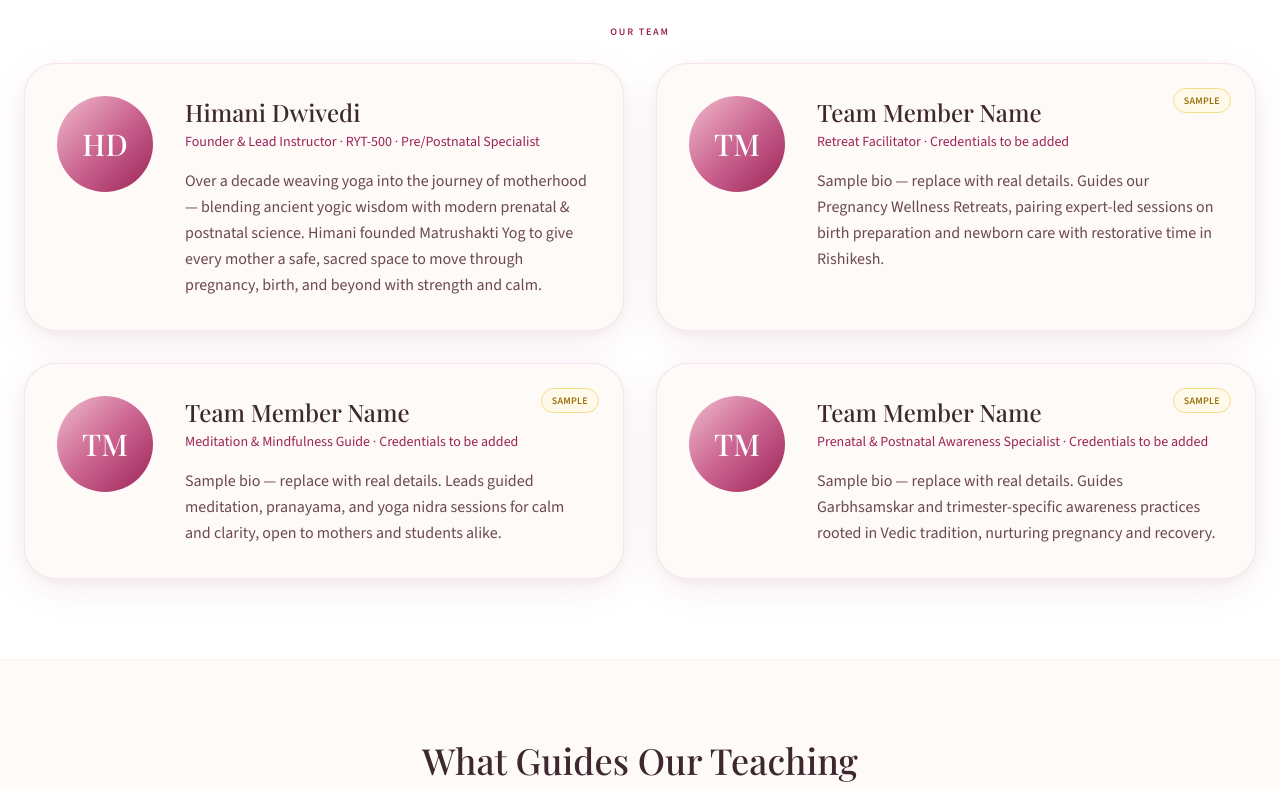
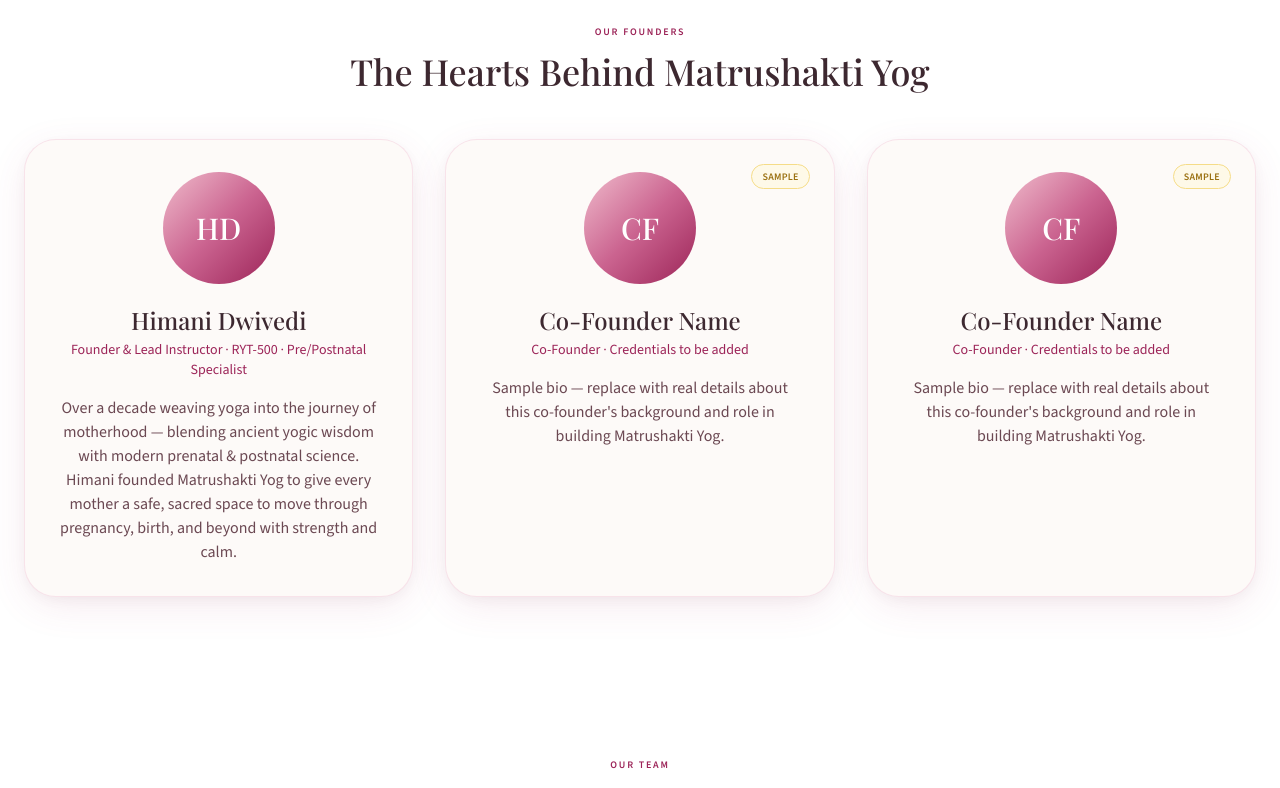
Before and after one commit to UmeshSolanki303/himyog, a Next.js app: page /about in a window 1280 px wide. Shown: the part 4480-5268 px from the top of the page. Built offline with nearby package versions, Linux system fonts and the light colour scheme; no server answers; the database is empty; a web font is replaced by a local one.

Commit message:
add founder section

```diff
--- a/app/about/page.tsx
+++ b/app/about/page.tsx
@@ -204,12 +204,11 @@
   isSample?: boolean;
 }
 
-// The 3 non-founder entries are placeholder sample data — clearly tagged
-// "Sample" in the UI below — standing in until real team members' names,
-// credentials, and bios are supplied to replace them. Real photos can still
-// be uploaded per-card from /admin/site-images at any time (photoSlotKey),
-// independent of the name/bio text.
-const team: TeamMember[] = [
+// Entries tagged isSample are placeholder data — clearly marked "Sample" in
+// the UI below — standing in until real names, credentials, and bios are
+// supplied to replace them. Real photos can still be uploaded per-card from
+// /admin/site-images at any time (photoSlotKey), independent of the text.
+const founders: TeamMember[] = [
   {
     id: "himani-dwivedi",
     photoSlotKey: "founder-photo",
@@ -218,6 +217,27 @@
     role: "Founder & Lead Instructor · RYT-500 · Pre/Postnatal Specialist",
     bio: "Over a decade weaving yoga into the journey of motherhood — blending ancient yogic wisdom with modern prenatal & postnatal science. Himani founded Matrushakti Yog to give every mother a safe, sacred space to move through pregnancy, birth, and beyond with strength and calm.",
   },
+  {
+    id: "sample-cofounder-2",
+    photoSlotKey: "cofounder-2-photo",
+    initials: "CF",
+    name: "Co-Founder Name",
+    role: "Co-Founder · Credentials to be added",
+    bio: "Sample bio — replace with real details about this co-founder's background and role in building Matrushakti Yog.",
+    isSample: true,
+  },
+  {
+    id: "sample-cofounder-3",
+    photoSlotKey: "cofounder-3-photo",
+    initials: "CF",
+    name: "Co-Founder Name",
+    role: "Co-Founder · Credentials to be added",
+    bio: "Sample bio — replace with real details about this co-founder's background and role in building Matrushakti Yog.",
+    isSample: true,
+  },
+];
+
+const teamMembers: TeamMember[] = [
   {
     id: "sample-retreat",
     photoSlotKey: "team-specialty-retreat",
@@ -246,6 +266,38 @@
     isSample: true,
   },
 ];
+
+function MemberCard({ member, photo }: { member: TeamMember; photo?: { url: string; alt?: string | null } }) {
+  return (
+    <div className="relative rounded-[2rem] overflow-hidden border border-sage-100/80 shadow-soft-lg bg-beige-50 p-6 sm:p-8 flex flex-col items-center text-center gap-5">
+      {member.isSample && (
+        <span className="absolute top-5 right-5 sm:top-6 sm:right-6 text-[10px] font-semibold uppercase tracking-wide text-gold-600 bg-gold-50 border border-gold-200 rounded-full px-2.5 py-1">
+          Sample
+        </span>
+      )}
+      {photo ? (
+        <div className="shrink-0 w-24 h-24 sm:w-28 sm:h-28 rounded-full overflow-hidden">
+          <img src={photo.url} alt={photo.alt ?? member.name} className="w-full h-full object-cover" />
+        </div>
+      ) : (
+        <div className="shrink-0 w-24 h-24 sm:w-28 sm:h-28 rounded-full bg-gradient-to-br from-sage-200 via-sage-400 to-sage-600 flex items-center justify-center">
+          <span className="text-white font-serif text-2xl sm:text-3xl font-medium select-none">
+            {member.initials}
+          </span>
+        </div>
+      )}
+      <div>
+        <h3 className="font-serif text-xl sm:text-2xl text-charcoal font-medium leading-tight">
+          {member.name}
+        </h3>
+        <p className="text-sage-600 text-sm font-medium mt-1">{member.role}</p>
+        <p className="mt-4 text-charcoal-light text-sm sm:text-base leading-relaxed">
+          {member.bio}
+        </p>
+      </div>
+    </div>
+  );
+}
 
 const values = [
   {
@@ -570,48 +622,40 @@
         </div>
       </section>
 
+      {/* Our Founders */}
+      <section className="py-12 sm:py-20 bg-white w-full border-t border-beige-200/60">
+        <div className="mx-auto px-4 sm:px-6" style={{ maxWidth: "84rem" }}>
+          <div className="text-center mb-8 sm:mb-12">
+            <p className="text-[10px] font-semibold uppercase tracking-[0.18em] text-sage-600 mb-3">
+              Our Founders
+            </p>
+            <h2 className="font-serif text-2xl sm:text-3xl md:text-4xl text-charcoal font-medium">
+              The Hearts Behind Matrushakti Yog
+            </h2>
+          </div>
+          <div className="grid grid-cols-1 sm:grid-cols-2 lg:grid-cols-3 gap-6 sm:gap-8">
+            {founders.map((member) => (
+              <MemberCard key={member.id} member={member} photo={siteImages[member.photoSlotKey]} />
+            ))}
+          </div>
+        </div>
+      </section>
+
       {/* Our Team */}
-      <section className="py-12 sm:py-20 bg-white w-full border-y border-beige-200/60">
+      <section className="py-12 sm:py-20 bg-white w-full border-b border-beige-200/60">
         <div className="mx-auto px-4 sm:px-6" style={{ maxWidth: "84rem" }}>
-          <p className="text-[10px] font-semibold uppercase tracking-[0.18em] text-sage-600 mb-6 text-center">
-            Our Team
-          </p>
-          <div className="grid grid-cols-1 sm:grid-cols-2 gap-6 sm:gap-8">
-            {team.map((member) => {
-              const photo = siteImages[member.photoSlotKey];
-              return (
-              <div
-                key={member.id}
-                className="relative rounded-[2rem] overflow-hidden border border-sage-100/80 shadow-soft-lg bg-beige-50 p-6 sm:p-8 flex flex-col sm:flex-row items-start gap-6 sm:gap-8"
-              >
-                {member.isSample && (
-                  <span className="absolute top-5 right-5 sm:top-6 sm:right-6 text-[10px] font-semibold uppercase tracking-wide text-gold-600 bg-gold-50 border border-gold-200 rounded-full px-2.5 py-1">
-                    Sample
-                  </span>
-                )}
-                {photo ? (
-                  <div className="shrink-0 w-20 h-20 sm:w-24 sm:h-24 rounded-full overflow-hidden">
-                    <img src={photo.url} alt={photo.alt ?? member.name} className="w-full h-full object-cover" />
-                  </div>
-                ) : (
-                  <div className="shrink-0 w-20 h-20 sm:w-24 sm:h-24 rounded-full bg-gradient-to-br from-sage-200 via-sage-400 to-sage-600 flex items-center justify-center">
-                    <span className="text-white font-serif text-2xl sm:text-3xl font-medium select-none">
-                      {member.initials}
-                    </span>
-                  </div>
-                )}
-                <div>
-                  <h3 className="font-serif text-xl sm:text-2xl text-charcoal font-medium leading-tight">
-                    {member.name}
-                  </h3>
-                  <p className="text-sage-600 text-sm font-medium mt-1">{member.role}</p>
-                  <p className="mt-4 text-charcoal-light text-base leading-relaxed">
-                    {member.bio}
-                  </p>
-                </div>
-              </div>
-              );
-            })}
+          <div className="text-center mb-8 sm:mb-12">
+            <p className="text-[10px] font-semibold uppercase tracking-[0.18em] text-sage-600 mb-3">
+              Our Team
+            </p>
+            <h2 className="font-serif text-2xl sm:text-3xl md:text-4xl text-charcoal font-medium">
+              Meet the Guides Who Support You
+            </h2>
+          </div>
+          <div className="grid grid-cols-1 sm:grid-cols-2 lg:grid-cols-3 gap-6 sm:gap-8">
+            {teamMembers.map((member) => (
+              <MemberCard key={member.id} member={member} photo={siteImages[member.photoSlotKey]} />
+            ))}
           </div>
         </div>
       </section>
--- a/lib/site-images.ts
+++ b/lib/site-images.ts
@@ -16,6 +16,18 @@
     key: "founder-photo",
     label: "Founder — Himani Dwivedi",
     description: "Shown on the About page and the Contact page.",
+    group: "Our Team",
+  },
+  {
+    key: "cofounder-2-photo",
+    label: "Co-Founder 2",
+    description: "Founder card photo in the About page's \"Our Founders\" section.",
+    group: "Our Team",
+  },
+  {
+    key: "cofounder-3-photo",
+    label: "Co-Founder 3",
+    description: "Founder card photo in the About page's \"Our Founders\" section.",
     group: "Our Team",
   },
   {
```
Also changed, not shown: 1 other file (tests, documents, lock files or other folders).
